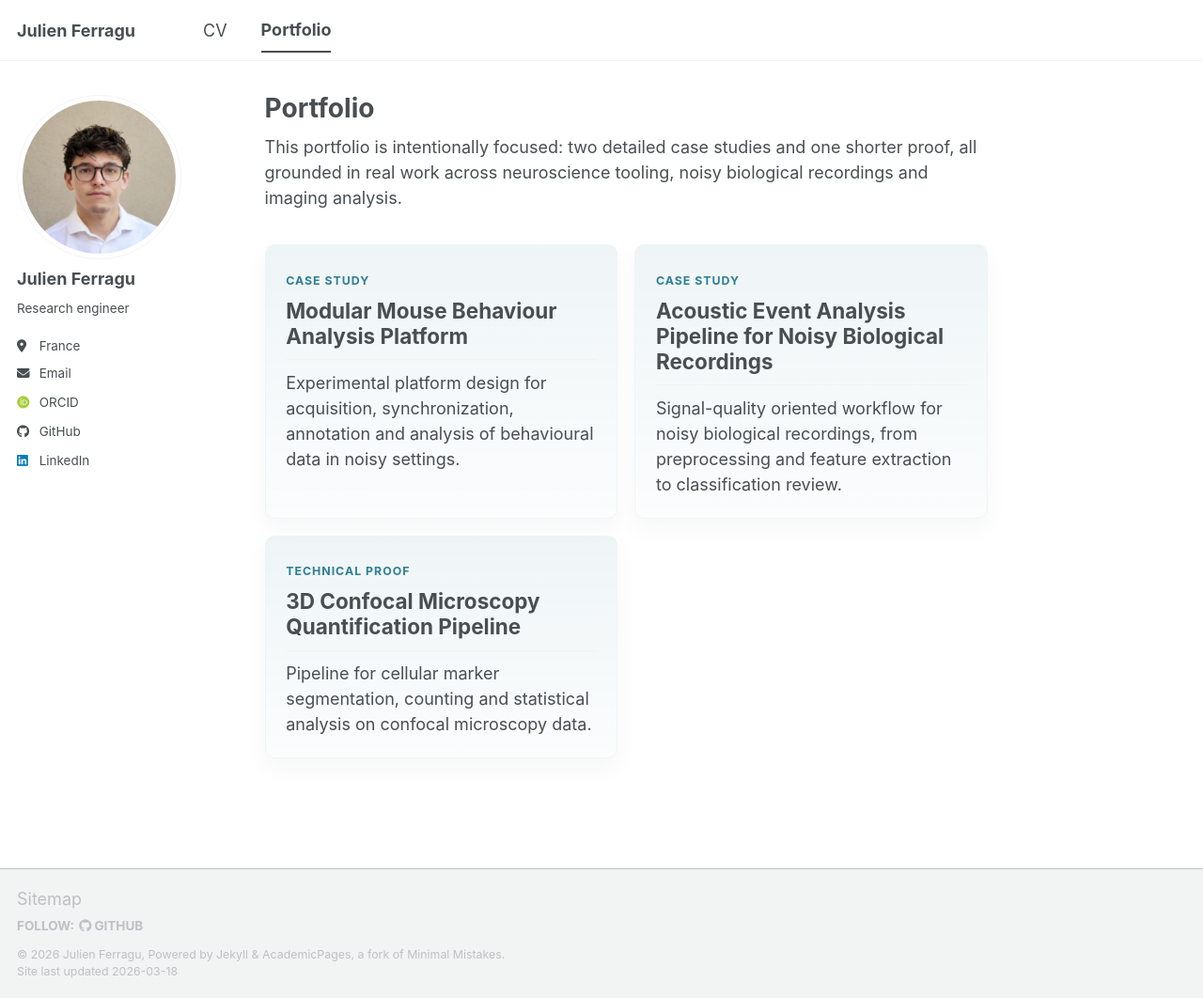
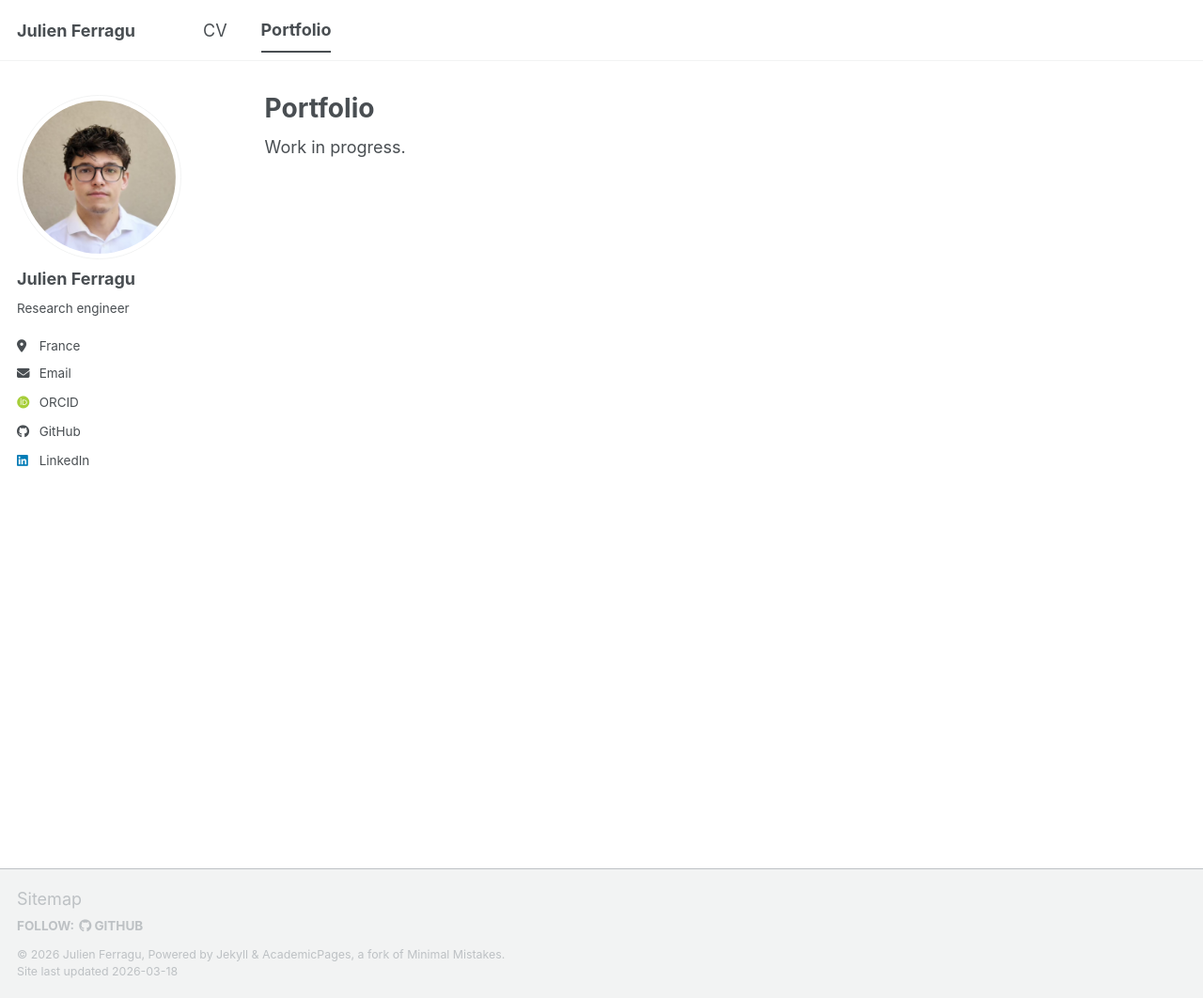
Before and after one commit to julienferragu/julienferragu.github.io, a Jekyll site: the page built from _pages/portfolio.html, in a window 1280 px wide and 1062 px high. Shown: the whole window at 94% size. Built offline with Jekyll 4.4.1, drawn with Linux system fonts in a browser that asks for light colours; some web fonts are replaced; a script bundle is joined from its source files by our own code; library files that are not in the unit come from our copies.

Commit message:
update portfolio

```diff
--- a/_pages/portfolio.html
+++ b/_pages/portfolio.html
@@ -7,15 +7,4 @@ author_profile: true
 
 {% include base_path %}
 
-This portfolio is intentionally focused: two detailed case studies and one shorter proof, all grounded in real work across neuroscience tooling, noisy biological recordings and imaging analysis.
-
-<div class="proof-grid proof-grid--portfolio">
-  {% assign portfolio_items = site.portfolio | sort: "order" %}
-  {% for post in portfolio_items %}
-    <a class="proof-card" href="{{ base_path }}{{ post.url }}">
-      <span class="proof-label">{{ post.card_label | default: "Case Study" }}</span>
-      <h2>{{ post.title }}</h2>
-      <p>{{ post.excerpt | strip_html | strip_newlines }}</p>
-    </a>
-  {% endfor %}
-</div>
+Work in progress.
```
